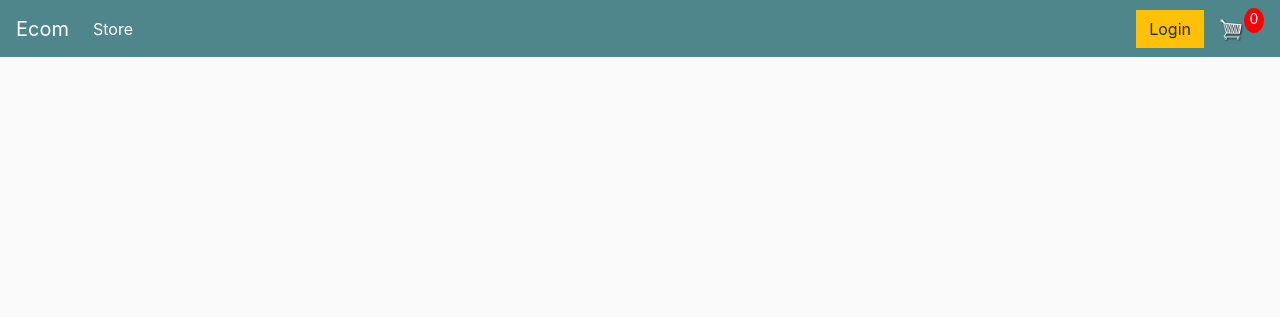
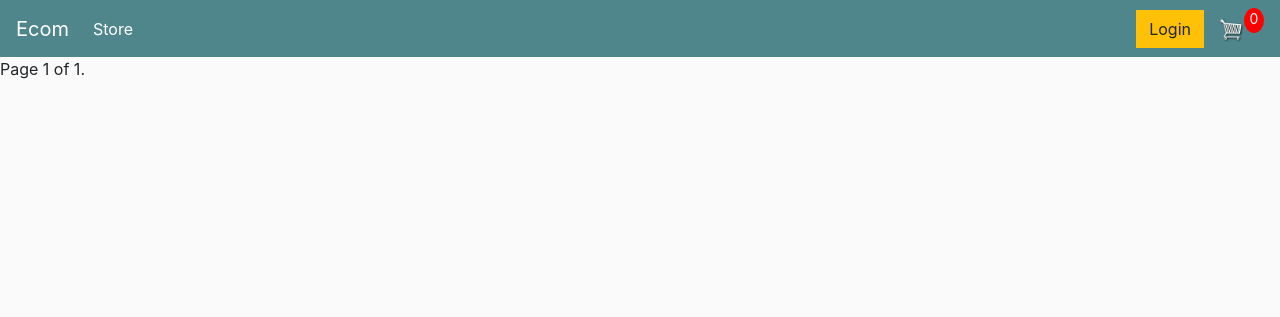
Before and after one commit to omer1616/djangoCrud, a Django app: page /store/ in a window 1280 px wide. Shown: the top 317 px of the page. Run offline with Django 4.2, Linux system fonts and the light colour scheme; data that the repository does not hold is empty; some libraries are stand-ins or nearby versions.

Commit message:
adding paginator

```diff
--- a/store/views.py
+++ b/store/views.py
@@ -1,5 +1,6 @@
 from django.shortcuts import render
 from .models import *
+from django.core.paginator import Paginator
 
 
 # Create your views here.
@@ -24,6 +25,10 @@ def cart(request):
 
 def store(request):
     products = Product.objects.all()
+    paginator = Paginator(products, 2)  # Show 25 contacts per page.
+
+    page_number = request.GET.get('page')
+    products = paginator.get_page(page_number)
 
     context = {
         'products': products
--- a/templates/store/store.html
+++ b/templates/store/store.html
@@ -15,5 +15,23 @@
 			</div>
 		</div>
 {% endfor %}
+
 	</div>
+    <div class="pagination">
+    <span class="step-links">
+        {% if products.has_previous %}
+            <a href="?page=1">&laquo; first</a>
+            <a href="?page={{ products.previous_page_number }}">previous</a>
+        {% endif %}
+
+        <span class="current">
+            Page {{ products.number }} of {{ products.paginator.num_pages }}.
+        </span>
+
+        {% if products.has_next %}
+            <a href="?page={{ products.next_page_number }}">next</a>
+            <a href="?page={{ products.paginator.num_pages }}">last &raquo;</a>
+        {% endif %}
+    </span>
+</div>
 {% endblock  %}
```
